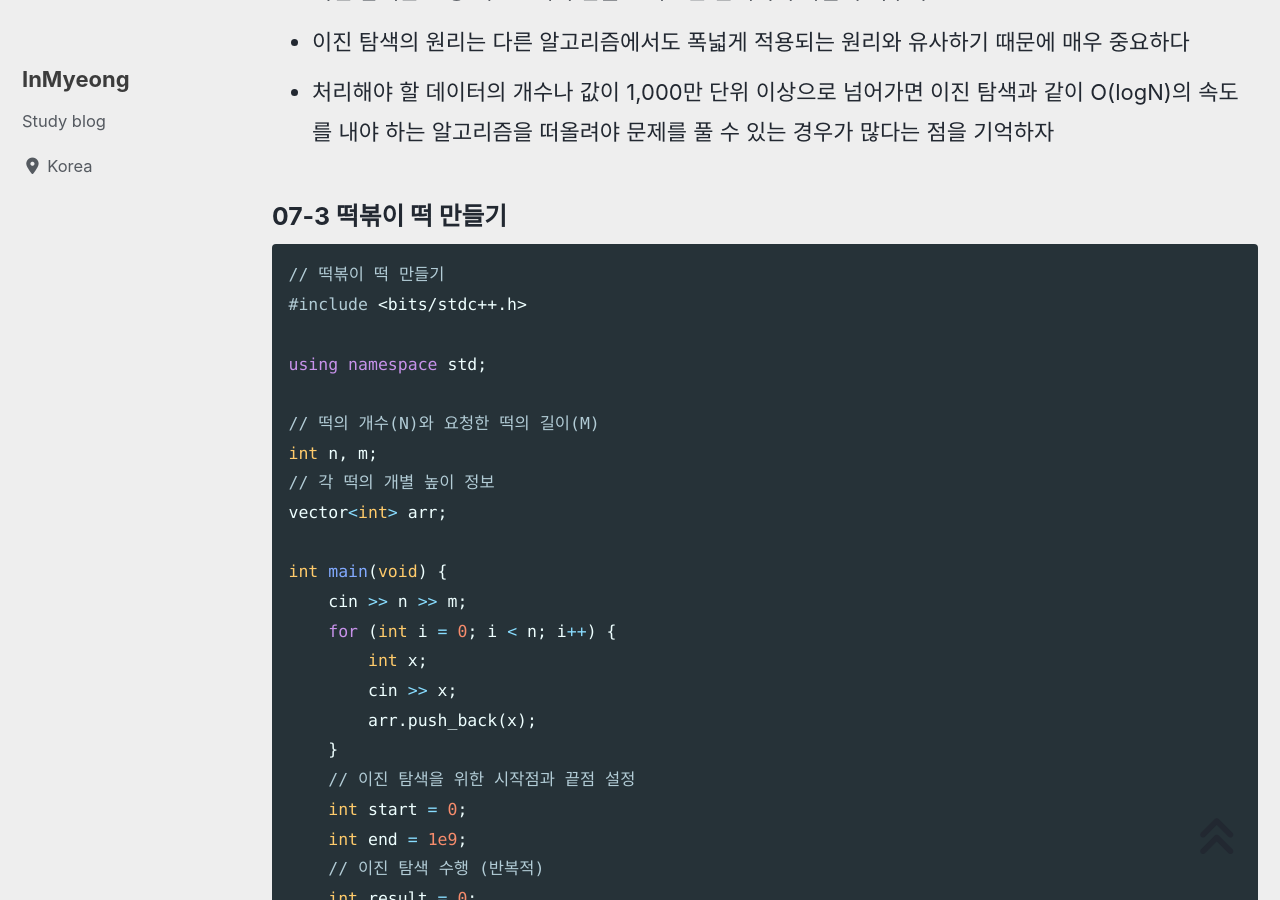
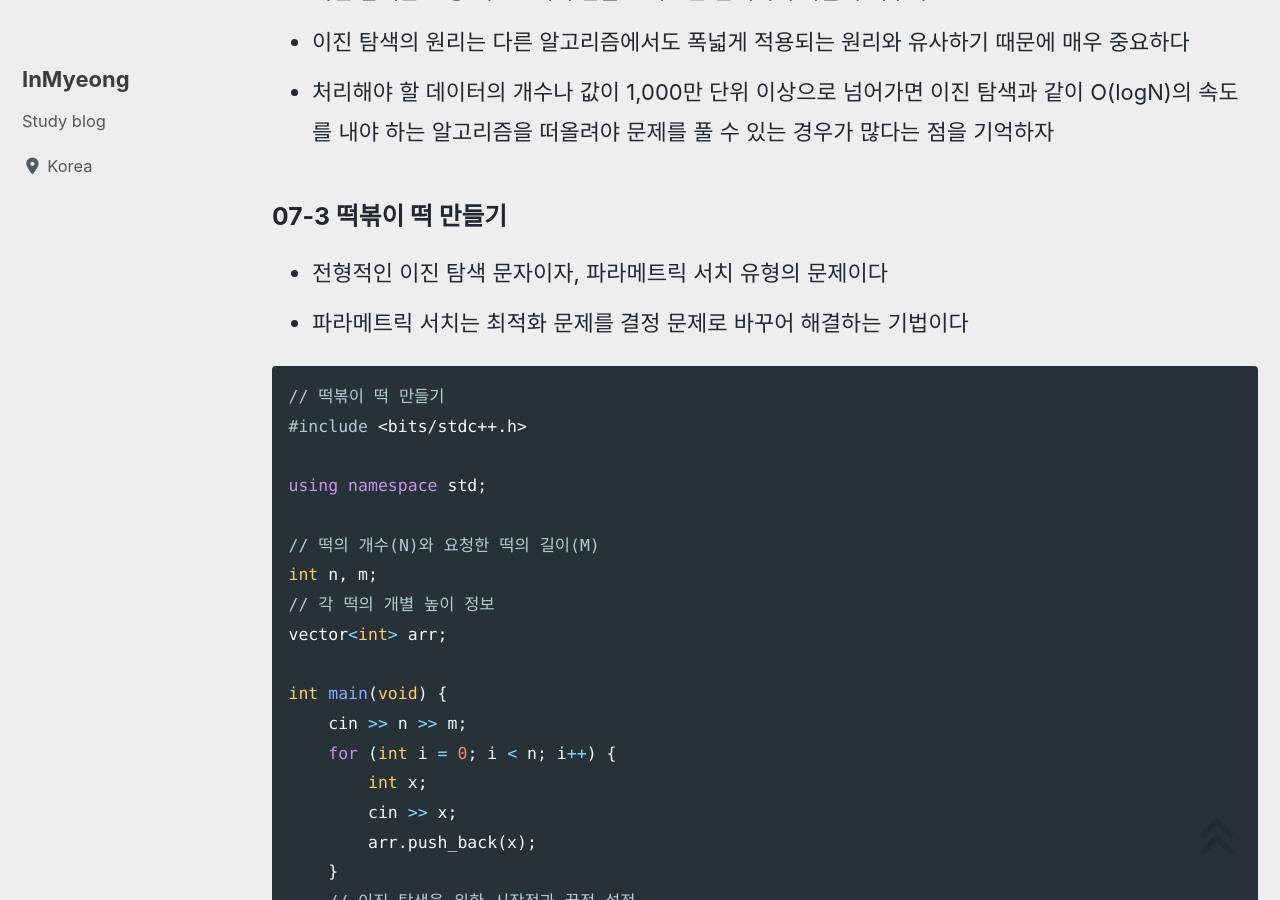
Before and after one commit to devMyeong/devMyeong.github.io, a Jekyll site: the page built from _posts/codingTest/2021-09-08-이코테.md, in a window 1280 px wide and 900 px high, scrolled down 29276 px. Built offline with Jekyll 4.4.1, drawn with Linux system fonts in a browser that asks for light colours; cached includes are drawn as plain includes; nearby versions of some CDN libraries; some web fonts are replaced; comment, search, counter and statistics services are not loaded.

Commit message:
corr typo

````diff
--- a/_posts/codingTest/2021-09-08-이코테.md
+++ b/_posts/codingTest/2021-09-08-이코테.md
@@ -897,6 +897,9 @@ int main(void) {
 - 처리해야 할 데이터의 개수나 값이 1,000만 단위 이상으로 넘어가면 이진 탐색과 같이 O(logN)의 속도를 내야 하는 알고리즘을 떠올려야 문제를 풀 수 있는 경우가 많다는 점을 기억하자
 
 ### 07-3 떡볶이 떡 만들기
+
+- 전형적인 이진 탐색 문자이자, 파라메트릭 서치 유형의 문제이다
+- 파라메트릭 서치는 최적화 문제를 결정 문제로 바꾸어 해결하는 기법이다
 
 ```cpp
 // 떡볶이 떡 만들기
````
